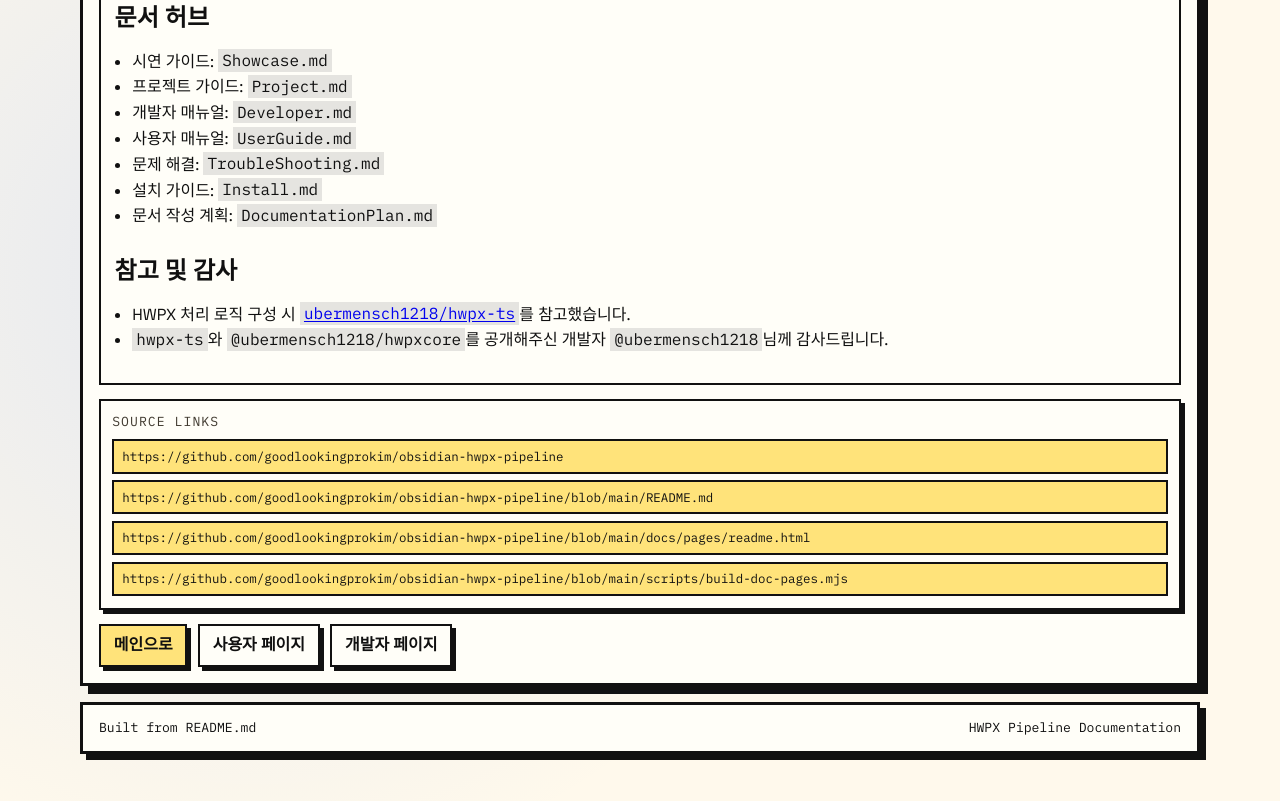
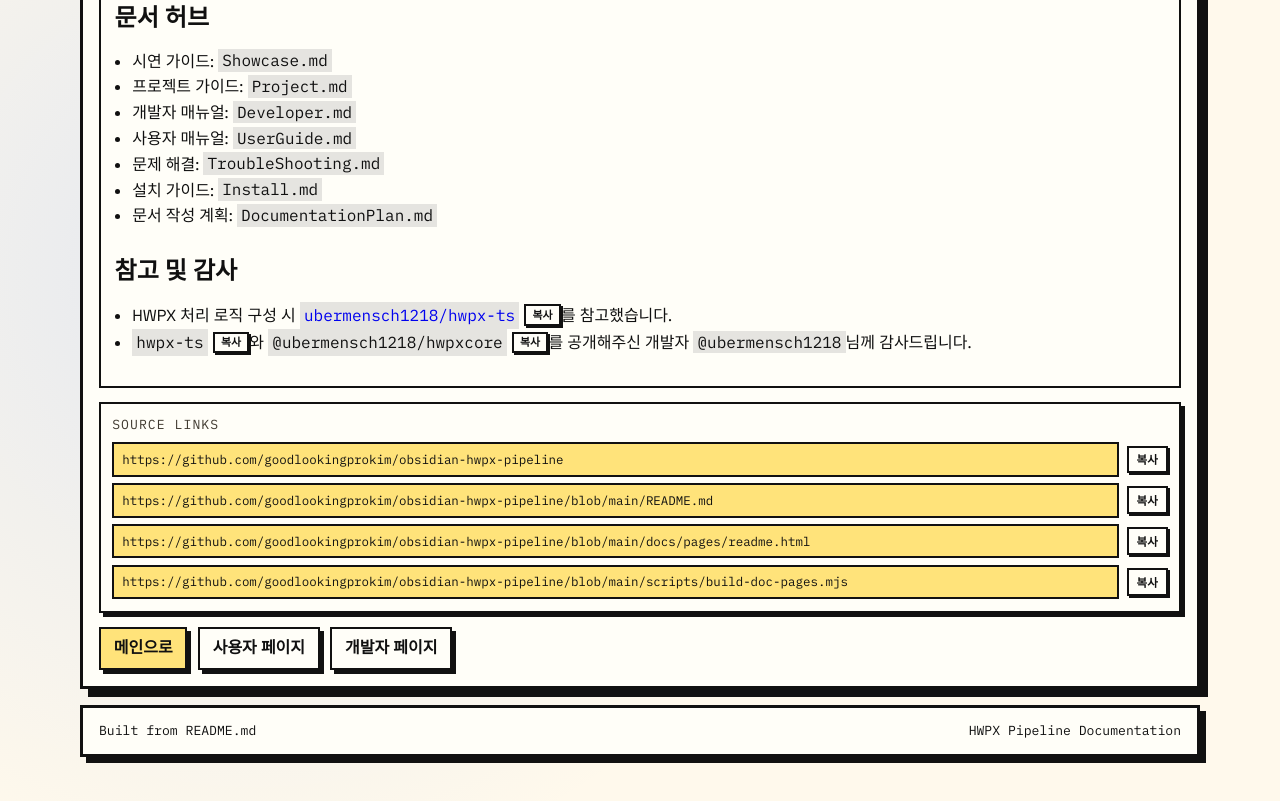
Before and after one commit to goodlookingprokim/obsidian-hwpx-pipeline, a website: page docs/pages/readme.html in a window 1280 px wide. Shown: the part 1845-2646 px from the top of the page. Drawn offline with Linux system fonts and the light colour scheme.

Commit message:
feat(site): add copy buttons for URL and inline input values

```diff
--- a/docs/assets/app.js
+++ b/docs/assets/app.js
@@ -96,7 +96,7 @@
     };
   }
 
-  async function copySnippet(button, text) {
+  async function copyText(button, text) {
     try {
       await navigator.clipboard.writeText(text);
       button.textContent = '복사 완료';
@@ -109,6 +109,17 @@
         button.textContent = '복사';
       }, 1400);
     }
+  }
+
+  function isLikelyInlineCopyTarget(value) {
+    const text = value.trim();
+    if (text.length < 4 || text.length > 180) return false;
+    if (/^https?:\/\//i.test(text)) return true;
+    if (text.includes('→')) return true;
+    if (/^\/|^[A-Za-z]:\\/.test(text)) return true;
+    if (/plugins?|settings?|vault|release|beta/i.test(text)) return true;
+    if (text.includes('/') || text.includes('-')) return true;
+    return false;
   }
 
   function enhanceCodeSnippets() {
@@ -142,7 +153,7 @@
       copyButton.textContent = '복사';
       copyButton.setAttribute('aria-label', '코드 스니펫 복사');
       copyButton.addEventListener('click', function () {
-        copySnippet(copyButton, rawText);
+        copyText(copyButton, rawText);
       });
 
       bar.appendChild(badge);
@@ -158,11 +169,76 @@
     });
   }
 
+  function enhanceUrlCopyTargets() {
+    const links = document.querySelectorAll('.url-link');
+    links.forEach(function (link) {
+      if (link.dataset.copyEnhanced === 'true') return;
+      link.dataset.copyEnhanced = 'true';
+
+      const wrapper = document.createElement('span');
+      wrapper.className = 'url-copy-row';
+      const parent = link.parentElement;
+      if (!parent) return;
+
+      parent.insertBefore(wrapper, link);
+      wrapper.appendChild(link);
+
+      const copyButton = document.createElement('button');
+      copyButton.type = 'button';
+      copyButton.className = 'url-copy-btn';
+      copyButton.textContent = '복사';
+      copyButton.setAttribute('aria-label', 'URL 복사');
+      copyButton.addEventListener('click', function () {
+        const value = (link.getAttribute('href') || link.textContent || '').trim();
+        copyText(copyButton, value);
+      });
+
+      wrapper.appendChild(copyButton);
+    });
+  }
+
+  function enhanceInlineCopyTargets() {
+    const nodes = document.querySelectorAll('.doc-content code');
+    nodes.forEach(function (codeNode) {
+      if (!(codeNode instanceof HTMLElement)) return;
+      if (codeNode.closest('pre')) return;
+      if (codeNode.dataset.copyEnhanced === 'true') return;
+
+      const text = (codeNode.textContent || '').trim();
+      if (!isLikelyInlineCopyTarget(text)) return;
+
+      codeNode.dataset.copyEnhanced = 'true';
+      const wrapper = document.createElement('span');
+      wrapper.className = 'inline-copy';
+      if (/^https?:\/\//i.test(text)) {
+        wrapper.classList.add('is-url');
+      }
+      const parent = codeNode.parentElement;
+      if (!parent) return;
+
+      parent.insertBefore(wrapper, codeNode);
+      wrapper.appendChild(codeNode);
+
+      const copyButton = document.createElement('button');
+      copyButton.type = 'button';
+      copyButton.className = 'inline-copy-btn';
+      copyButton.textContent = '복사';
+      copyButton.setAttribute('aria-label', '인라인 텍스트 복사');
+      copyButton.addEventListener('click', function () {
+        copyText(copyButton, text);
+      });
+
+      wrapper.appendChild(copyButton);
+    });
+  }
+
   function init() {
     applyTheme(preferredTheme());
     bindThemeToggle();
     highlightNav();
     enhanceCodeSnippets();
+    enhanceInlineCopyTargets();
+    enhanceUrlCopyTargets();
   }
 
   if (document.readyState === 'loading') {
--- a/docs/assets/styles.css
+++ b/docs/assets/styles.css
@@ -517,6 +517,38 @@ body::before {
   padding: 0.08rem 0.26rem;
 }
 
+.inline-copy {
+  display: inline-flex;
+  align-items: center;
+  gap: 0.3rem;
+}
+
+.inline-copy code {
+  display: inline-block;
+  max-width: min(100%, 48rem);
+  overflow-x: auto;
+  overflow-y: hidden;
+  white-space: nowrap;
+  vertical-align: middle;
+}
+
+.inline-copy-btn {
+  border: 2px solid var(--line);
+  background: var(--panel);
+  color: var(--ink);
+  font-family: 'IBM Plex Mono', monospace;
+  font-size: 0.68rem;
+  font-weight: 700;
+  line-height: 1;
+  padding: 0.22rem 0.4rem;
+  cursor: pointer;
+  box-shadow: 2px 2px 0 var(--shadow);
+}
+
+.inline-copy.is-url {
+  max-width: 100%;
+}
+
 .doc-content pre code {
   background: transparent;
   padding: 0;
@@ -591,6 +623,29 @@ body::before {
   background: var(--accent-sub);
 }
 
+.url-copy-row {
+  display: flex;
+  align-items: center;
+  gap: 0.45rem;
+}
+
+.url-copy-row .url-link {
+  flex: 1 1 auto;
+}
+
+.url-copy-btn {
+  border: 2px solid var(--line);
+  background: var(--panel);
+  color: var(--ink);
+  font-family: 'IBM Plex Mono', monospace;
+  font-size: 0.72rem;
+  font-weight: 700;
+  padding: 0.24rem 0.5rem;
+  cursor: pointer;
+  box-shadow: 2px 2px 0 var(--shadow);
+  white-space: nowrap;
+}
+
 @media (max-width: 980px) {
   .col-6,
   .col-4,
@@ -642,6 +697,11 @@ body::before {
   .snippet-copy {
     margin-left: 0;
   }
+
+  .url-copy-row {
+    flex-direction: column;
+    align-items: stretch;
+  }
 }
 
 @media (max-width: 520px) {
```
